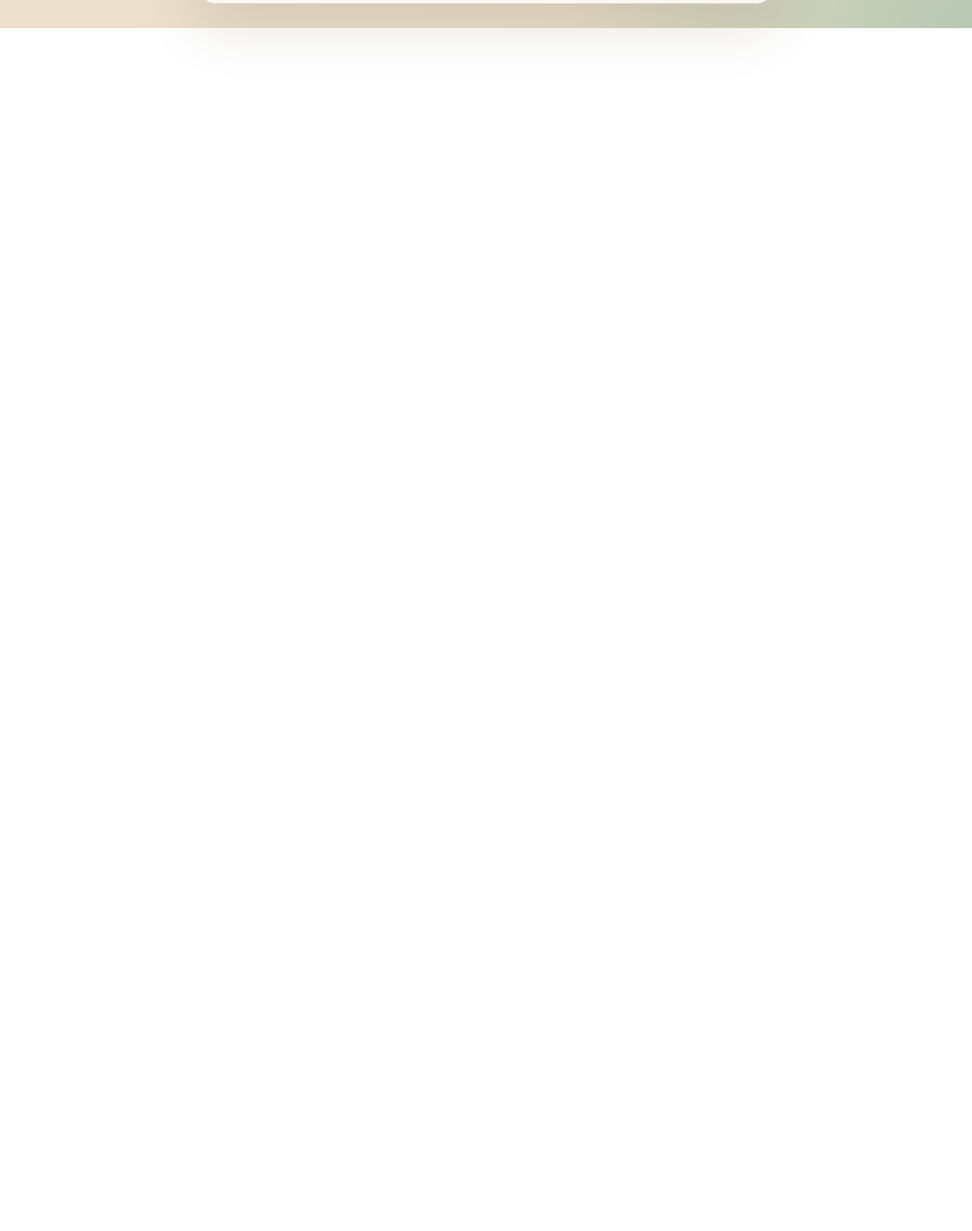
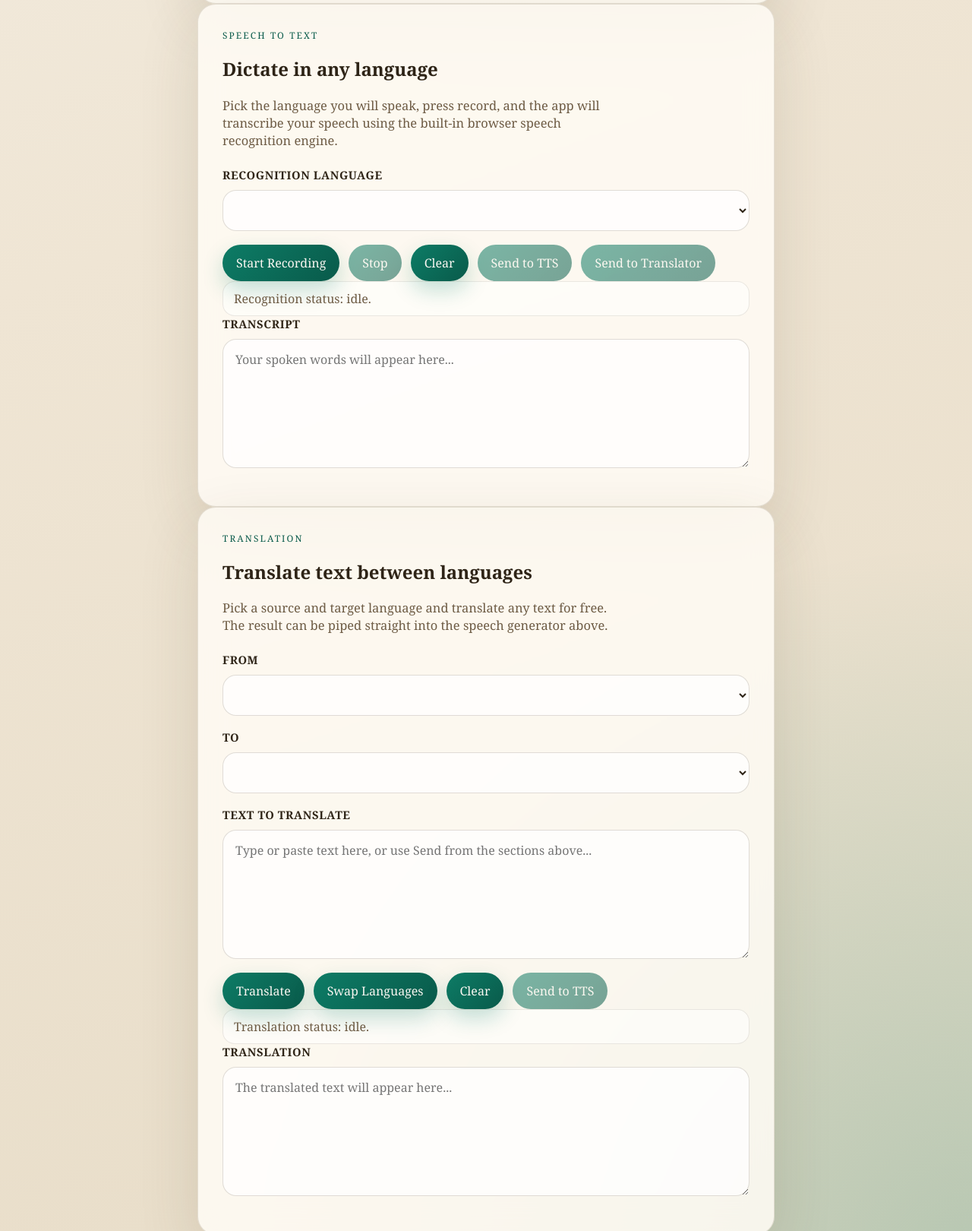
Before and after one commit to Sharaf-Mansour/TTS-Desktop, a website with bundled scripts: page src/views/mainview/index.html in a window 1280 px wide. Shown: the part 1214-2834 px from the top of the page at 76% size. Before the commit the page ends 1251 px from the top, so only its background shows below. Built offline with nearby package versions, Linux system fonts and the light colour scheme; files whose address does not match are found by name; what electrobun would draw is missing.

Commit message:
Update index.html

```diff
--- a/src/views/mainview/index.html
+++ b/src/views/mainview/index.html
@@ -73,6 +73,76 @@
                 <a id="downloadLink" href="#" hidden>Download audio</a>
             </section>
         </section>
+
+        <section class="panel secondary-panel">
+            <div class="section-header">
+                <p class="eyebrow">Speech to Text</p>
+                <h2>Dictate in any language</h2>
+            </div>
+            <p class="intro">Pick the language you will speak, press record, and the app will transcribe your
+                speech using the built-in browser speech recognition engine.</p>
+
+            <div class="field-group">
+                <label for="sttLang">Recognition language</label>
+                <select id="sttLang"></select>
+            </div>
+
+            <div class="action-row">
+                <button id="sttStartButton" type="button">Start Recording</button>
+                <button id="sttStopButton" type="button" disabled>Stop</button>
+                <button id="sttClearButton" type="button">Clear</button>
+                <button id="sttSendToTtsButton" type="button" disabled>Send to TTS</button>
+                <button id="sttSendToTranslateButton" type="button" disabled>Send to Translator</button>
+            </div>
+
+            <p id="sttStatus" class="status-line">Recognition status: idle.</p>
+
+            <div class="field-group">
+                <label for="sttTranscript">Transcript</label>
+                <textarea id="sttTranscript" rows="5" placeholder="Your spoken words will appear here..."></textarea>
+            </div>
+        </section>
+
+        <section class="panel secondary-panel">
+            <div class="section-header">
+                <p class="eyebrow">Translation</p>
+                <h2>Translate text between languages</h2>
+            </div>
+            <p class="intro">Pick a source and target language and translate any text for free. The result can be
+                piped straight into the speech generator above.</p>
+
+            <div class="translate-row">
+                <div class="field-group">
+                    <label for="translateSourceLang">From</label>
+                    <select id="translateSourceLang"></select>
+                </div>
+                <div class="field-group">
+                    <label for="translateTargetLang">To</label>
+                    <select id="translateTargetLang"></select>
+                </div>
+            </div>
+
+            <div class="field-group">
+                <label for="translateInput">Text to translate</label>
+                <textarea id="translateInput" rows="5"
+                    placeholder="Type or paste text here, or use Send from the sections above..."></textarea>
+            </div>
+
+            <div class="action-row">
+                <button id="translateButton" type="button">Translate</button>
+                <button id="translateSwapButton" type="button">Swap Languages</button>
+                <button id="translateClearButton" type="button">Clear</button>
+                <button id="translateSendToTtsButton" type="button" disabled>Send to TTS</button>
+            </div>
+
+            <p id="translateStatus" class="status-line">Translation status: idle.</p>
+
+            <div class="field-group">
+                <label for="translateOutput">Translation</label>
+                <textarea id="translateOutput" rows="5" readonly
+                    placeholder="The translated text will appear here..."></textarea>
+            </div>
+        </section>
     </main>
 
     <script type="module" src="./index.js"></script>
```
